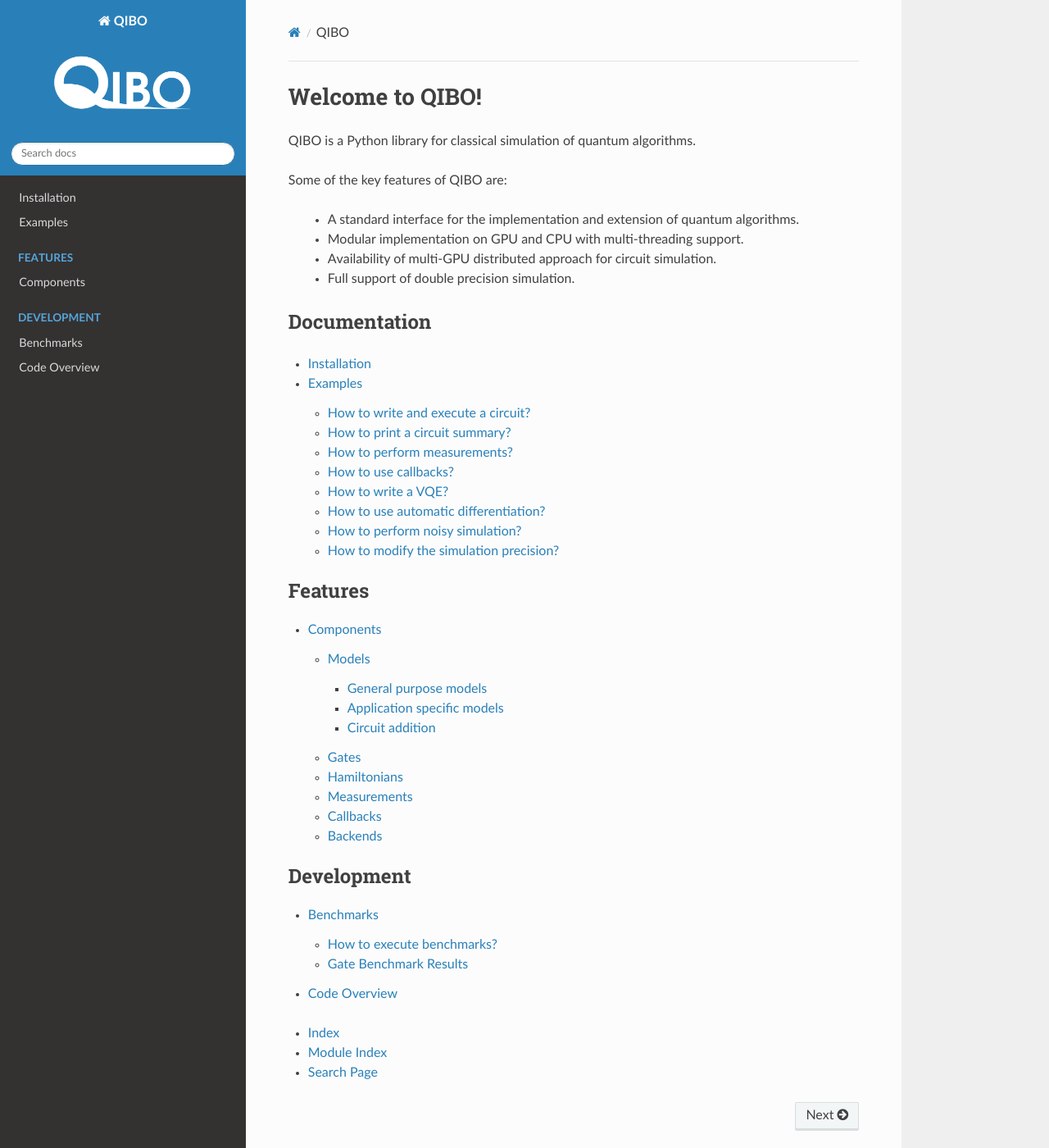
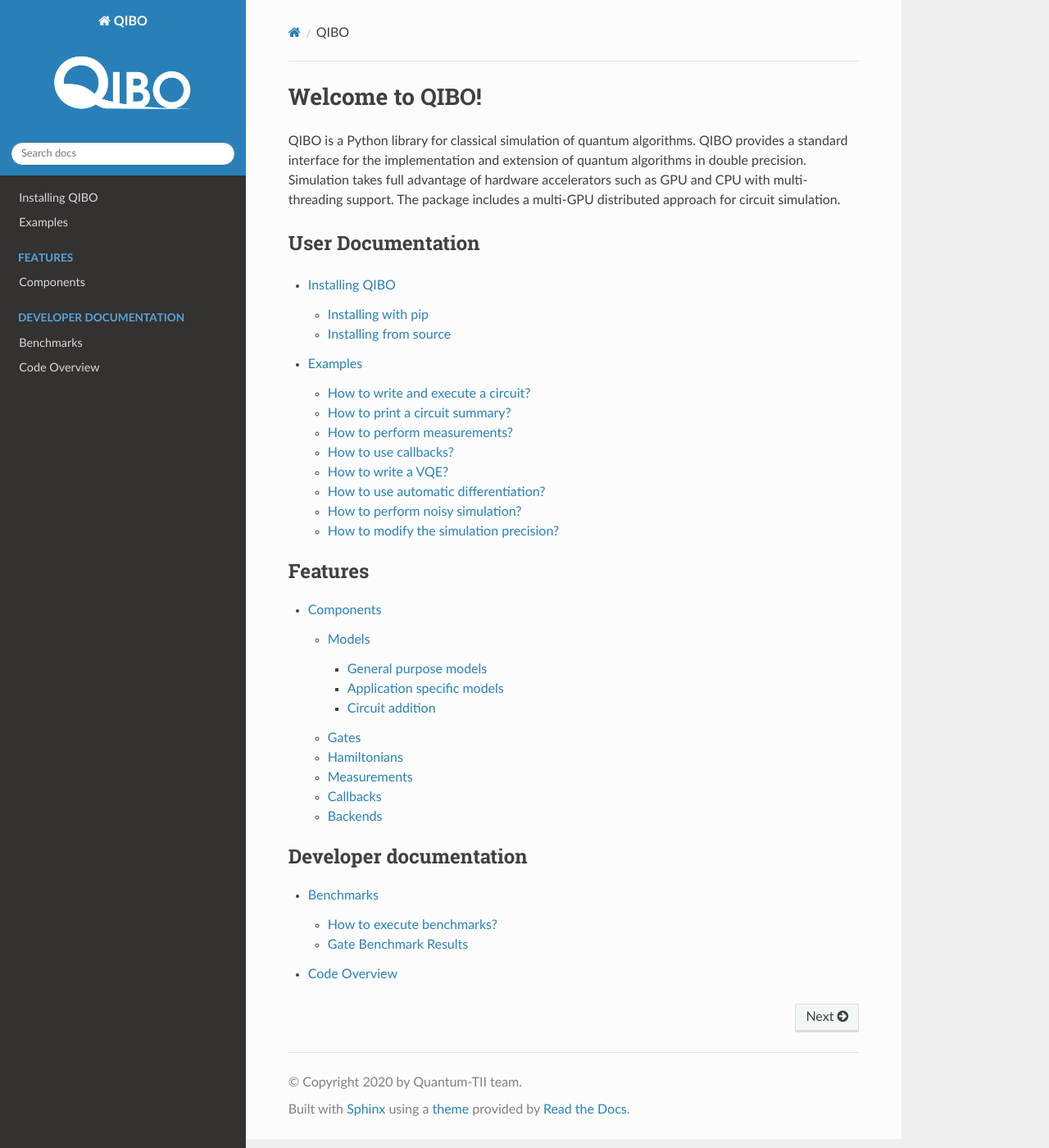
Before and after one commit to qiboteam/qibo, a Sphinx documentation site: the page built from doc/source/index.rst, in a window 1280 px wide and 1400 px high. Shown: the whole window at 82% size. Built offline with Sphinx 7.4.7 and the Read the Docs theme 2.0.0, drawn with Linux system fonts in a browser that asks for light colours.

Commit message:
further instructions

```diff
--- a/doc/source/index.rst
+++ b/doc/source/index.rst
@@ -6,17 +6,10 @@
 ================
 
 QIBO is a Python library for classical simulation of
-quantum algorithms.
+quantum algorithms. QIBO provides a standard interface for the implementation and extension of quantum algorithms in double precision. Simulation takes full advantage of hardware accelerators such as GPU and CPU with multi-threading support. The package includes a multi-GPU distributed approach for circuit simulation.
 
-Some of the key features of QIBO are:
-
-      - A standard interface for the implementation and extension of quantum algorithms.
-      - Modular implementation on GPU and CPU with multi-threading support.
-      - Availability of multi-GPU distributed approach for circuit simulation.
-      - Full support of double precision simulation.
-
-Documentation
-=============
+User Documentation
+==================
 
 .. toctree::
     :maxdepth: 2
@@ -33,12 +26,7 @@
 
 .. toctree::
     :maxdepth: 2
-    :caption: Development
+    :caption: Developer documentation
 
     benchmarks
     general
-
-
-* :ref:`genindex`
-* :ref:`modindex`
-* :ref:`search`
--- a/doc/source/installation.rst
+++ b/doc/source/installation.rst
@@ -1,5 +1,28 @@
-Installation
-============
+Installing QIBO
+===============
+
+The QIBO package comes with the following modules:
+
+* :ref:`installing-with-pip`
+* :ref:`installing-from-source`
+
+_______________________
+
+.. _installing-with-pip:
+
+Installing with pip
+-------------------
+
+Make sure you have Python 3.6 or greater
+
+.. code-block:: bash
+
+      pip install qibo
+
+.. _installing-from-source:
+
+Installing from source
+----------------------
 
 In order to install you can simply clone this repository with
 
```
